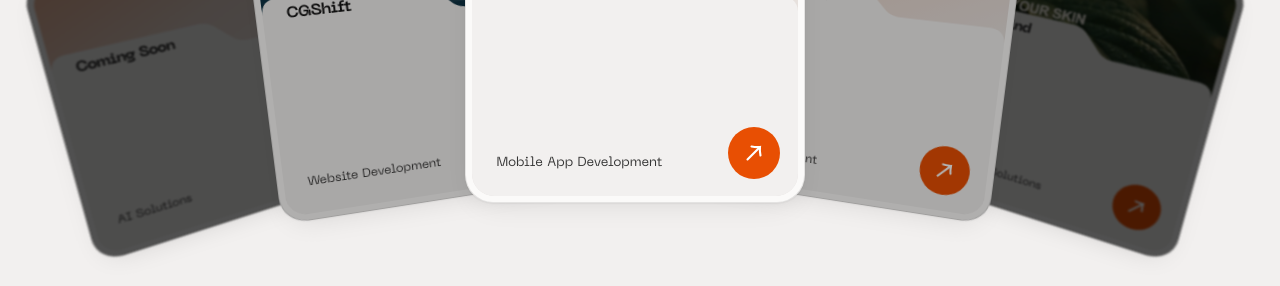
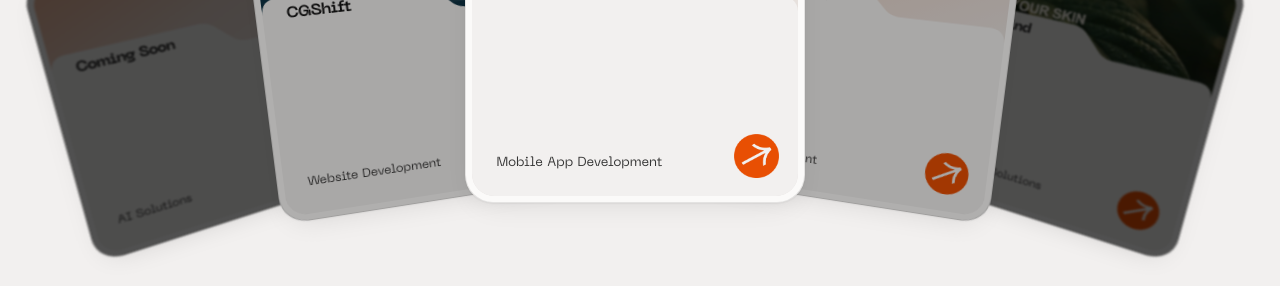
Before and after one commit to IsinduNimandith23/DKayLabs, a Next.js app: page / in a window 1280 px wide. Shown: the part 1360-1646 px from the top of the page. Built offline with nearby package versions, Linux system fonts and the light colour scheme; no server answers; a web font is replaced by a local one.

Commit message:
feat: remove ArrowGlyph component and replace with Image in ShowcaseCard

```diff
--- a/components/sections/FeaturedWork.tsx
+++ b/components/sections/FeaturedWork.tsx
@@ -60,17 +60,6 @@ const SHOWCASE: Showcase[] = SERVICES.map((s) => {
 const PANEL_PATH =
   "M0 110Q0 90 20 90H186C198 90 204 93 211 100L228 117C234 123 240 126 250 126H356Q376 126 376 146V356H0Z";
 
-function ArrowGlyph() {
-  // Swallowtail arrow from the reference card: a straight shaft into two
-  // inward-bowing strokes meeting at the tip.
-  return (
-    <svg viewBox="0 0 24 24" className="h-[46%] w-[46%]" fill="none" stroke="currentColor" strokeWidth="2.1" strokeLinecap="round" aria-hidden>
-      <path d="M5.5 18.5L18 6" />
-      <path d="M9.5 5.5C13.5 6.3 16.3 6.2 18 6C17.8 7.7 17.7 10.5 18.5 14.5" />
-    </svg>
-  );
-}
-
 /**
  * Folder-tab showcase card. Sized by its parent; everything inside scales
  * with it through container-query units, so it holds the same proportions at
@@ -117,11 +106,11 @@ function ShowcaseCard({ item, active }: { item: Showcase; active: boolean }) {
         </p>
 
         <span
-          className={`absolute bottom-[5.5%] right-[5.5%] flex aspect-square w-[16%] items-center justify-center rounded-full bg-primary text-white transition-transform duration-500 ease-[cubic-bezier(0.16,1,0.3,1)] ${
+          className={`absolute bottom-[6%] right-[6%] aspect-square w-[13.5%] transition-transform duration-500 ease-[cubic-bezier(0.16,1,0.3,1)] ${
             active ? "group-hover:rotate-45 group-hover:scale-110" : ""
           }`}
         >
-          <ArrowGlyph />
+          <Image src="/button.png" alt="" fill sizes="56px" />
         </span>
       </div>
     </div>
```
